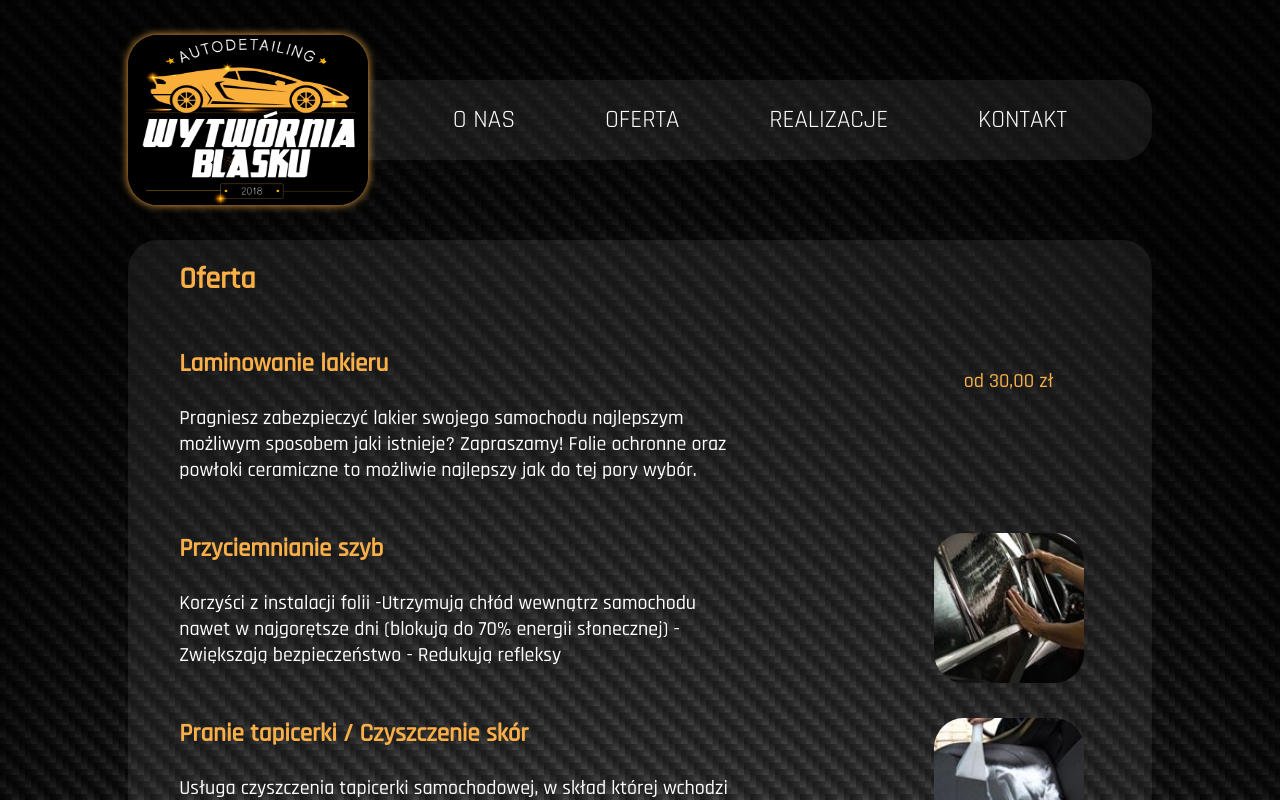
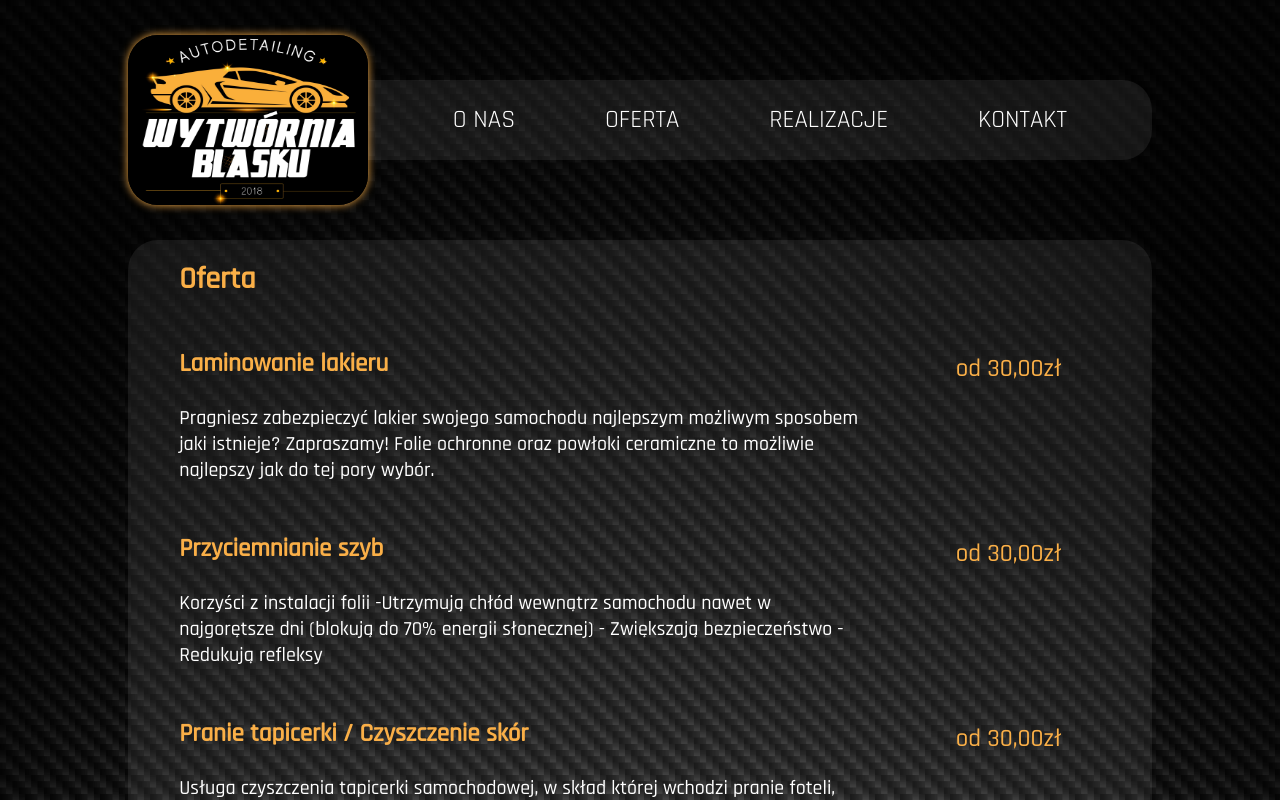
Before and after one commit to LucaGavri/WytworniaBlasku_Project, a React (Create React App) app: page / in a window 1280 px wide. Both pictures are taken after a click on the link "OFERTA". Shown: the top 800 px of the page. Built offline with nearby package versions, Linux system fonts and the light colour scheme.

Commit message:
ofert prices, sizes to rwd

```diff
--- a/src/aboutUs/_aboutUs.scss
+++ b/src/aboutUs/_aboutUs.scss
@@ -43,19 +43,6 @@
 
 @media (max-width: 490px) {
   .aboutUs {
-    .about {
-      p {
-        font-size: 20px;
-      }
-    }
+    width: 90%;
   }
 }
-@media (max-width: 340px) {
-  .aboutUs {
-    .about {
-      p {
-        font-size: 18px;
-      }
-    }
-  }
-}
--- a/src/contact/_contact.scss
+++ b/src/contact/_contact.scss
@@ -73,11 +73,6 @@
 
       .contactTxt {
 
-        h3 {
-          font-weight: 500;
-          font-size: 25px;
-        }
-
         .contactUs {
 
           p {
@@ -92,32 +87,12 @@
     }
   }
 }
-@media (max-width: 430px) {
+@media (max-width: 470px) {
   .contact {
-
-    .contactMain {
-
-      .contactTxt {
-
-        h3 {
-          font-weight: 500;
-          font-size: 25px;
-        }
-
-        .contactUs {
-
-          p {
-            font-size: 16px;
-
-            &:nth-of-type(2) {
-              padding-left: 20px;
-            }
-          }
-        }
-      }
-    }
+    width: 90%;
   }
 }
+
 @media (max-width: 430px) {
   .contact {
 
--- a/src/footer/_footer.scss
+++ b/src/footer/_footer.scss
@@ -125,9 +125,6 @@
       font-size: 15px;
     }
   }
-}
-
-@media (max-width: 700px) {
   .media {
     width: 30%;
 
@@ -139,7 +136,45 @@
   }
 }
 
-@media (max-width: 600px) {
+@media (max-width: 700px) {
+  .media {
+    width: 30%;
+
+    .icons {
+      a:nth-of-type(1) {
+        color: #4572bb;
+        text-shadow: 0 0 2px #4572bb;
+      }
+
+      a:nth-of-type(2) {
+        color: #10ABF6;
+        text-shadow: 0 0 2px #10ABF6;
+      }
+
+      a:nth-of-type(3) {
+        color: #9b55ff;
+        text-shadow: 0 0 2px #9b55ff;
+      }
+
+      a:nth-of-type(1):hover {
+        color: #4572bb;
+        text-shadow: 0 0 2px #4572bb;
+      }
+
+      a:nth-of-type(2):hover {
+        color: #10ABF6;
+        text-shadow: 0 0 2px #10ABF6;
+      }
+
+      a:nth-of-type(3):hover {
+        color: #9b55ff;
+        text-shadow: 0 0 2px #9b55ff;
+      }
+    }
+  }
+}
+
+@media (max-width: 630px) {
   .footer {
     height: 150px;
     padding-top: 0;
@@ -169,38 +204,12 @@
       a {
         font-size: 40px;
       }
-
-      a:nth-of-type(1) {
-        color: #4572bb;
-        text-shadow: 0 0 2px #4572bb;
-      }
-
-      a:nth-of-type(2) {
-        color: #10ABF6;
-        text-shadow: 0 0 2px #10ABF6;
-      }
-
-      a:nth-of-type(3) {
-        color: #9b55ff;
-        text-shadow: 0 0 2px #9b55ff;
-      }
-
-      a:nth-of-type(1):hover {
-        color: #4572bb;
-        text-shadow: 0 0 2px #4572bb;
-      }
-
-      a:nth-of-type(2):hover {
-        color: #10ABF6;
-        text-shadow: 0 0 2px #10ABF6;
-      }
-
-      a:nth-of-type(3):hover {
-        color: #9b55ff;
-        text-shadow: 0 0 2px #9b55ff;
-      }
-
     }
+  }
+}
+@media (max-width: 470px) {
+  .footer {
+    width: 90%;
   }
 }
 
--- a/src/ofert/_ofert.js
+++ b/src/ofert/_ofert.js
@@ -1,16 +1,12 @@
 import React, {Component} from "react";
 import './_ofert.scss';
-import lamin from './../images/lamin.jpg'
-import przyciemn from './../images/przyciemn.jpg'
-import pranie from './../images/pranie.jpg'
-
 
 
 class Ofert extends Component {
     render() {
         return (
-            <>
                 <div className="ofert">
+                    <div className="ofert1">
                         <div className="ofertMain">
                             <h3>Oferta</h3>
                             <div className="ofertAll">
@@ -18,13 +14,15 @@ class Ofert extends Component {
                                     <h3>
                                         Laminowanie lakieru
                                     </h3>
-                            <p> Pragniesz zabezpieczyć lakier swojego samochodu najlepszym możliwym sposobem jaki
+                                    <p> Pragniesz zabezpieczyć lakier swojego samochodu najlepszym możliwym sposobem
+                                        jaki
                                         istnieje?
-                                Zapraszamy! Folie ochronne oraz powłoki ceramiczne to możliwie najlepszy jak do tej pory
+                                        Zapraszamy! Folie ochronne oraz powłoki ceramiczne to możliwie najlepszy jak do
+                                        tej pory
                                         wybór.</p>
                                 </div>
-                        <div className="ofertImg">
-                            <p> od 30,00 zł</p>
+                                <div className="ofertPrice">
+                                    <p>od 30,00zł</p>
                                 </div>
                             </div>
                             <div className="ofertAll">
@@ -34,13 +32,14 @@ class Ofert extends Component {
 
                                     </h3>
                                     <p> Korzyści z instalacji folii
-                                -Utrzymują chłód wewnątrz samochodu nawet w najgorętsze dni (blokują do 70% energii
+                                        -Utrzymują chłód wewnątrz samochodu nawet w najgorętsze dni (blokują do 70%
+                                        energii
                                         słonecznej)
                                         - Zwiększają bezpieczeństwo
                                         - Redukują refleksy</p>
                                 </div>
-                        <div className="ofertImg">
-                            <img src={przyciemn} alt="przyciemnianie-szyb"/>
+                                <div className="ofertPrice">
+                                    <p>od 30,00zł</p>
                                 </div>
                             </div>
                             <div className="ofertAll">
@@ -48,19 +47,18 @@ class Ofert extends Component {
                                     <h3>
                                         Pranie tapicerki / Czyszczenie skór
                                     </h3>
-                            <p> Usługa czyszczenia tapicerki samochodowej, w skład której wchodzi pranie foteli, podłogi
+                                    <p> Usługa czyszczenia tapicerki samochodowej, w skład której wchodzi pranie foteli,
+                                        podłogi
                                         , podsufitki oraz innych elementów materiałowych</p>
                                 </div>
-                        <div className="ofertImg">
-                            <img src={pranie} alt="pranie-tapicerki"/>
+                                <div className="ofertPrice">
+                                    <p>od 30,00zł</p>
                                 </div>
                             </div>
                         </div>
                     </div>
-            <div className="ofert2">
-            div
                 </div>
-</>
+
         )
     }
 }
--- a/src/ofert/_ofert.scss
+++ b/src/ofert/_ofert.scss
@@ -2,10 +2,17 @@
   font-family: 'Rajdhani', sans-serif;
   font-weight: 500;
   margin: 0 auto 20px auto;
-  padding-top: 10px;
   width: 80%;
   min-height: 210px;
   display: none;
+  justify-content: space-between;
+  align-items: center;
+
+  .ofert1 {
+    width: 100%;
+    height: 100%;
+    display: flex;
+    padding-top: 10px;
     flex-direction: column;
     justify-content: left;
     background-color: rgba(255, 255, 255, 0.07);
@@ -19,7 +26,7 @@
       width: 90%;
       height: 80%;
 
-    h3{
+      h3 {
         margin-top: 0;
         color: #faaf47;
         font-weight: 600;
@@ -36,7 +43,7 @@
 
         .ofertTxt {
           margin: 0;
-        width: 60%;
+          width: 75%;
           height: 100%;
 
           h3 {
@@ -53,22 +60,22 @@
           }
         }
 
-      .ofertImg {
-        padding-top: 10px;
+        .ofertPrice {
+          padding-top: 15px;
           width: 20%;
           height: 100%;
           display: flex;
           justify-content: center;
           align-items: center;
-        p{
-          font-size: 20px;
+
+          p {
+            margin: 0;
+            text-align: center;
+            width: 100%;
+            height: 100%;
+            font-size: 25px;
             color: #faaf47;
           }
-
-        img {
-          width: 150px;
-          height: 150px;
-          border-radius: 30px;
         }
       }
     }
@@ -77,47 +84,85 @@
 
 @media (max-width: 800px) {
   .ofert {
-
+    .ofert1 {
       .ofertMain {
 
         .ofertAll {
 
-        .ofertImg {
-          width: 30%;
+          .ofertPrice {
+            width: 25%;
+
+            p {
+              font-size: 20px;
             }
           }
         }
       }
     }
+  }
+}
+
 @media (max-width: 550px) {
   .ofert {
-
+    .ofert1 {
       .ofertMain {
 
         .ofertAll {
 
-        .ofertImg {
-          width: 35%;
+          .ofertTxt {
+            h3 {
+              font-size: 22px;
+            }
+
+            p {
+              font-size: 18px;
+            }
+          }
+
+          .ofertPrice {
+            width: 30%;
+            padding-top: 10px;
           }
         }
       }
     }
   }
-@media (max-width: 490px) {
+}
+
+@media (max-width: 470px) {
   .ofert {
-
+    width: 90%;
+    .ofert1 {
       .ofertMain {
 
         .ofertAll {
 
-        .ofertTxt{
-          width: 100%;
-        }
-
-        .ofertImg {
-          display: none;
+          .ofertPrice {
+            p {
+              text-align: right;
             }
           }
         }
       }
     }
+  }
+}
+
+@media (max-width: 400px) {
+  .ofert {
+    .ofert1 {
+      .ofertMain {
+
+        .ofertAll {
+
+          .ofertPrice {
+            padding-top: 15px;
+            p {
+              font-size: 15px;
+            }
+          }
+        }
+      }
+    }
+  }
+}
```
Also changed, not shown: 16 other files (tests, documents, lock files or other folders). Lines whose indentation alone changed are shown as unchanged.
